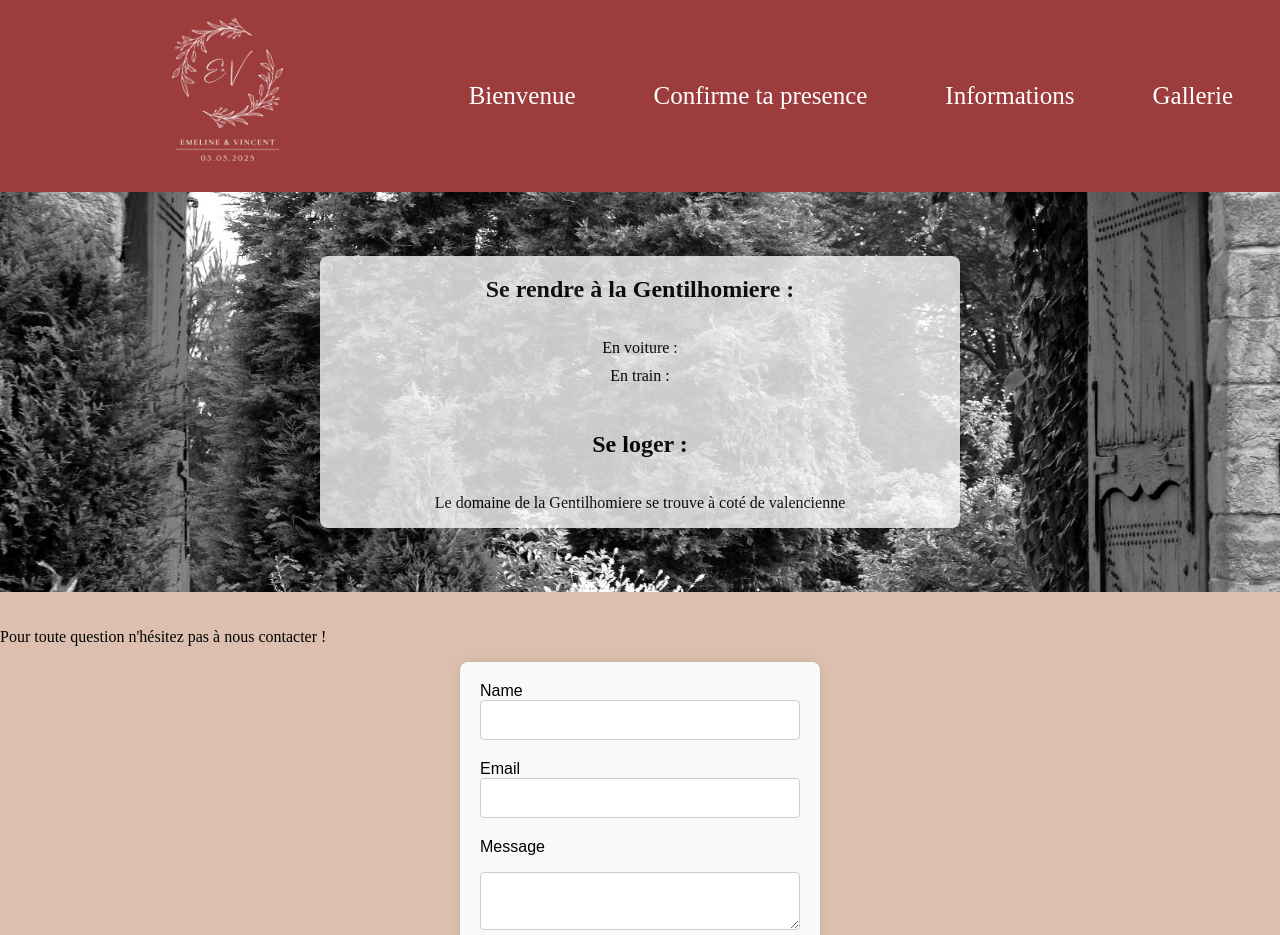
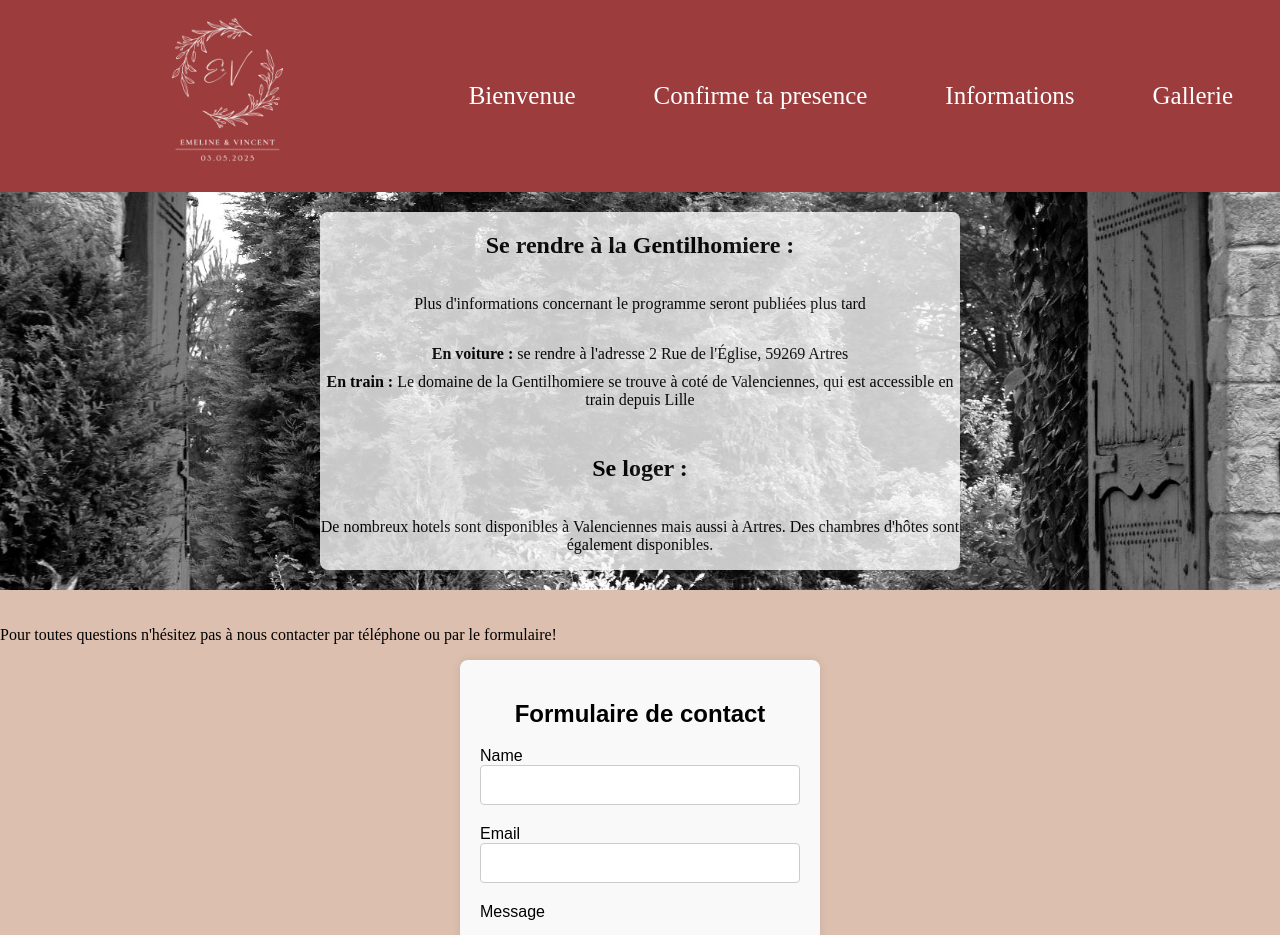
Before and after one commit to VincentGaut/wedding-site, a React (Create React App) app: page /contact in a window 1280 px wide. Shown: the top 935 px of the page. Built offline with nearby package versions, Linux system fonts and the light colour scheme; no server answers.

Commit message:
fixe + final design

```diff
--- a/src/components/CheckBoxDispo.js
+++ b/src/components/CheckBoxDispo.js
@@ -111,7 +111,7 @@ const CheckBoxDispo = ({Guest}) => {
       function initInvitation (guestInfo)
     {
 
-      if ((guestInfo.invitation == "") || (guestInfo.invitation == "proche"))
+      if ((guestInfo.invitation == "") || (guestInfo.invitation == "repas"))
         {
           return true;
         }
--- a/src/components/Commentaires.js
+++ b/src/components/Commentaires.js
@@ -28,11 +28,19 @@ const [guest,setGuest] = useState(Guest);
 
     const array = Object.keys(Guest)
     let dataGuest = {};
+    //console.log(array)
     for (let i=0;i<array.length;i++)
       {
+        if (sessionStorage.getItem(array[i])!=null)
+          {
+            dataGuest[array[i]] = sessionStorage.getItem(array[i])
+          }
+          else
+          {
+            dataGuest[array[i]] = Guest[array[i]]
+          }
 
-        dataGuest[array[i]] = sessionStorage.getItem(array[i])
-
+        //console.log(dataGuest[array[i]])
       }
 
 
--- a/src/components/Informations.js
+++ b/src/components/Informations.js
@@ -42,18 +42,25 @@ const Information = () => {
             <div className='information-container'>
               <div className='information-text'>
                 <h2> Se rendre à la Gentilhomiere : </h2>
+                <p> Plus d'informations concernant le programme seront publiées plus tard</p>
                 <ul className='list-info'>
-                  <li>En voiture : </li>
-                  <li>En train : </li>
+                  <li><b>En voiture :</b> se rendre à l'adresse 2 Rue de l'Église, 59269 Artres </li>
+                  <li><b>En train : </b> Le domaine de la Gentilhomiere se trouve à coté de Valenciennes,
+                    qui est accessible en train depuis Lille
+                  </li>
                 </ul>
 
                 <h2> Se loger : </h2>
-                <p> Le domaine de la Gentilhomiere se trouve à coté de valencienne</p>
+                <p> De nombreux hotels sont disponibles à Valenciennes mais aussi à Artres. Des
+                  chambres d'hôtes sont également disponibles.
+                </p>
               </div>
             </div>
             <section id='contact'>
-              <p> Pour toute question n'hésitez pas à nous contacter !</p>
+              <p> Pour toutes questions n'hésitez pas à nous contacter par téléphone ou par le formulaire!</p>
                 <form className="contact-form" onSubmit={handleSubmit}>
+                  <h2>Formulaire de contact</h2>
+                  <div>
                     <label className='input-form-contact'>Name</label>
                     <input type="text" name="name" value={formData.name} onChange={handleChange} required />
                     <label>Email</label>
@@ -61,6 +68,7 @@ const Information = () => {
                     <label>Message</label>
                     <textarea name="message" value={formData.message} onChange={handleChange} required />
                     <button className = "button-contact" type="submit">Send</button>
+                  </div>
                 </form>
 
             </section>
--- a/src/styles/Information.css
+++ b/src/styles/Information.css
@@ -21,7 +21,7 @@
   background-size: cover; /* Assure que l'image couvre toute la div */
   background-position: center; /* Centre l'image */
   background-repeat: no-repeat; /* Empêche la répétition de l'image */
-  height: 50vh;
+
   justify-content: center;
 }
 
@@ -35,7 +35,7 @@
     background-color: #f9f9f9;
     opacity: 0.8;
     text-align: center;
-
+    margin: 20px;
 }
 
 /* Style du formulaire */
@@ -48,6 +48,9 @@
     box-shadow: 0 0 10px rgba(0, 0, 0, 0.1);
     font-family: Arial, sans-serif;
     width: 25%;
+    display: flex;
+    flex-direction: column;
+    align-items: center;
   }
 
   /* Style des labels */
```
Also changed, not shown: 8 other files (tests, documents, lock files or other folders).
